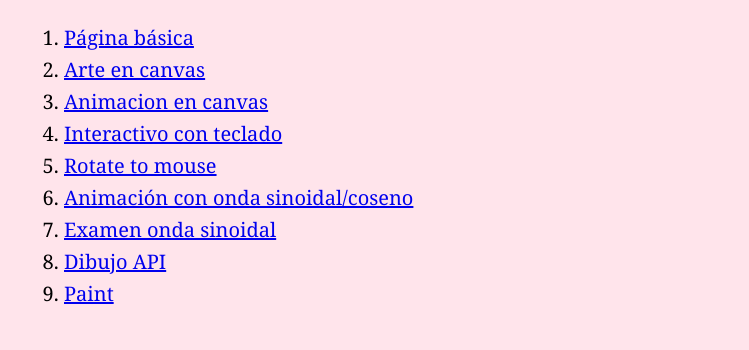
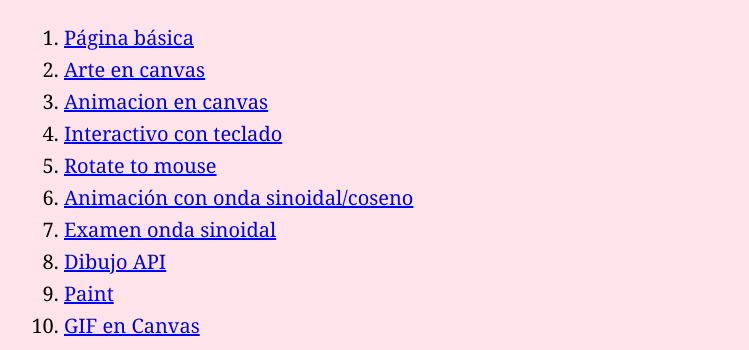
Before and after one commit to AnderMauricio3/graficascom, a plain HTML site: page index.html in a window 1280 px wide. Shown: the part 492-842 px from the top of the page, without its empty margins (246-995 px from the left). Before the commit the page ends 810 px from the top, so only its background shows below. Drawn offline with Linux system fonts and the light colour scheme; a web font is replaced by a local one.

Commit message:
index.html

```diff
--- a/index.html
+++ b/index.html
@@ -74,6 +74,7 @@
         <li> <a href="Examen/Examen.html"> Examen onda sinoidal</a></li>
         <li> <a href="Class 7/Draw_API.html"> Dibujo API </a></li>
         <li> <a href="Class 8/Paint.html"> Paint </a></li>
+        <li> <a href="Class 10/pusheen.html"> GIF en Canvas </a></li>
 
 
     </ol>
```
